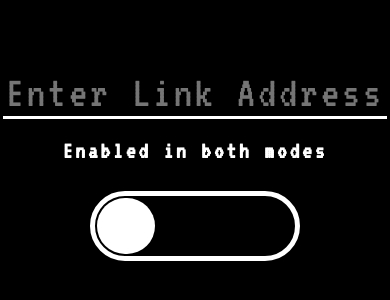
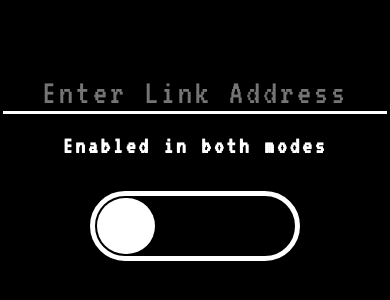
Before and after one commit to collierrgbsitisfise/el-frontend, a React (Create React App) app: page / in a window 390 px wide. Shown: the part 196-496 px from the top of the page. Built offline with nearby package versions, Linux system fonts and the light colour scheme.

Commit message:
wrap result in link

```diff
--- a/src/containers/home-page/HomePage.js
+++ b/src/containers/home-page/HomePage.js
@@ -73,7 +73,9 @@ class HomePage extends React.Component {
            shortLink.error === false) &&
           (
             <div id="top">
-              <h4 className="result-link">{this.formatShortLink(shortLink.data.shortLinkHash)}</h4>
+              <a href={this.formatShortLink(shortLink.data.shortLinkHash)} target="_blank">
+                <h3 className="result-link">{this.formatShortLink(shortLink.data.shortLinkHash)}</h3>
+              </a>
             </div>
           )
         }
@@ -85,7 +87,7 @@ class HomePage extends React.Component {
           className="link-input"
           placeholder="Enter Link Address"/>
           {!this.state.isPrivateOnly && (<h2>Enabled in both modes</h2>)}
-          {this.state.isPrivateOnly && (<h2>Enabled in private mode only</h2>)}
+          {this.state.isPrivateOnly && (<h2>Enabled in private(incognito) mode only</h2>)}
           {toogler}
           {
             LINK_REG_EXP.test(this.state.link) ?
@@ -105,7 +107,7 @@ class HomePage extends React.Component {
                 </button>
               )
           }
-          {
+          {/* {
             (shortLink.status === "FINISHED" &&
             shortLink.error === false) &&
             (
@@ -113,7 +115,7 @@ class HomePage extends React.Component {
                 <h4>COPPY TO CLI BORD</h4>
               </div>
             )
-          }
+          } */}
       </div>
     );
   }
--- a/src/containers/home-page/home-page.css
+++ b/src/containers/home-page/home-page.css
@@ -25,6 +25,19 @@
     background: black;
     color: white;
     border-bottom: 3px solid white;
+}
+@media (max-width: 720px) {
+    .link-input {
+        font-size: 35px;
+        text-align: center;
+        width: 80vw;
+        margin-left: 20px;
+        margin-right: 20px;
+        border: none;
+        background: black;
+        color: white;
+        border-bottom: 3px solid white;
+    }
 }
 
 .link-input:focus {
```
